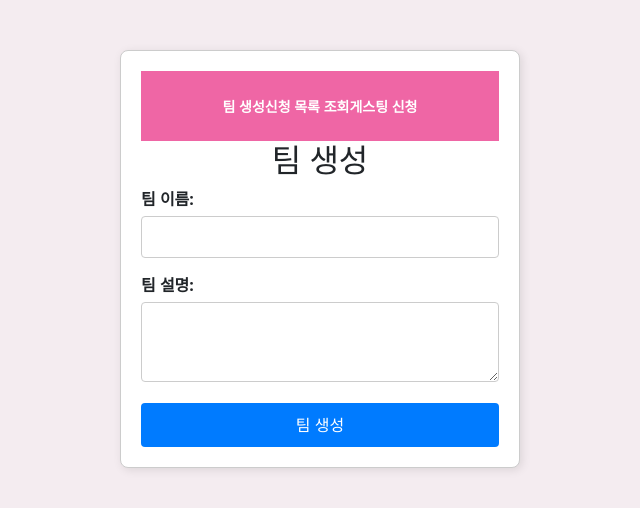
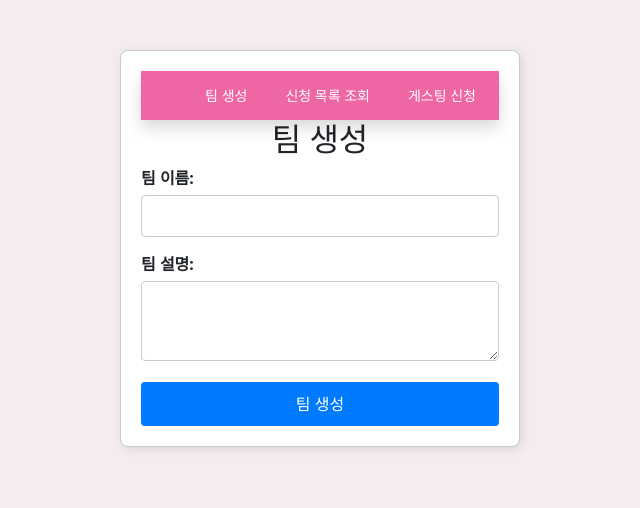
Before and after one commit to legionary7931/Guesting, a React (Create React App) app: page /team in a window 1280 px wide. Shown: the top 508 px of the page, without its empty margins (320-960 px from the left). Built offline with nearby package versions, Linux system fonts and the light colour scheme.

Commit message:
헤헷 버튼

```diff
--- a/src/layouts/Header.jsx
+++ b/src/layouts/Header.jsx
@@ -1,15 +1,43 @@
-import { Link } from "react-router-dom";
-import "./Header.css";
+import { Navbar, Nav, Button, Container } from "react-bootstrap";
 
 function Header() {
   return (
-    <header className="header">
-      <nav className="nav">
-          <Link to="/team/create">팀 생성</Link>
-          <Link to="/team/applications">신청 목록 조회</Link>
-          <Link to="/team/guesting">게스팅 신청</Link>
-      </nav>
-    </header>
+    <Navbar expand="lg" className="shadow" style={{ backgroundColor: "#EF66A5" }}>
+      <Container>
+        <Nav className="ms-auto d-flex gap-3">
+          <Button
+            style={{
+              backgroundColor: "#ef66a5",
+              borderColor: "#ef66a5",
+              fontSize: "14px",
+              padding: "5px 10px",
+            }}
+          >
+            팀 생성
+          </Button>
+          <Button
+            style={{
+              backgroundColor: "#ef66a5",
+              borderColor: "#ef66a5",
+              fontSize: "14px",
+              padding: "5px 10px",
+            }}
+          >
+            신청 목록 조회
+          </Button>
+          <Button
+            style={{
+              backgroundColor: "#ef66a5",
+              borderColor: "#ef66a5",
+              fontSize: "14px",
+              padding: "5px 10px",
+            }}
+          >
+            게스팅 신청
+          </Button>
+        </Nav>
+      </Container>
+    </Navbar>
   );
 }
 
```
